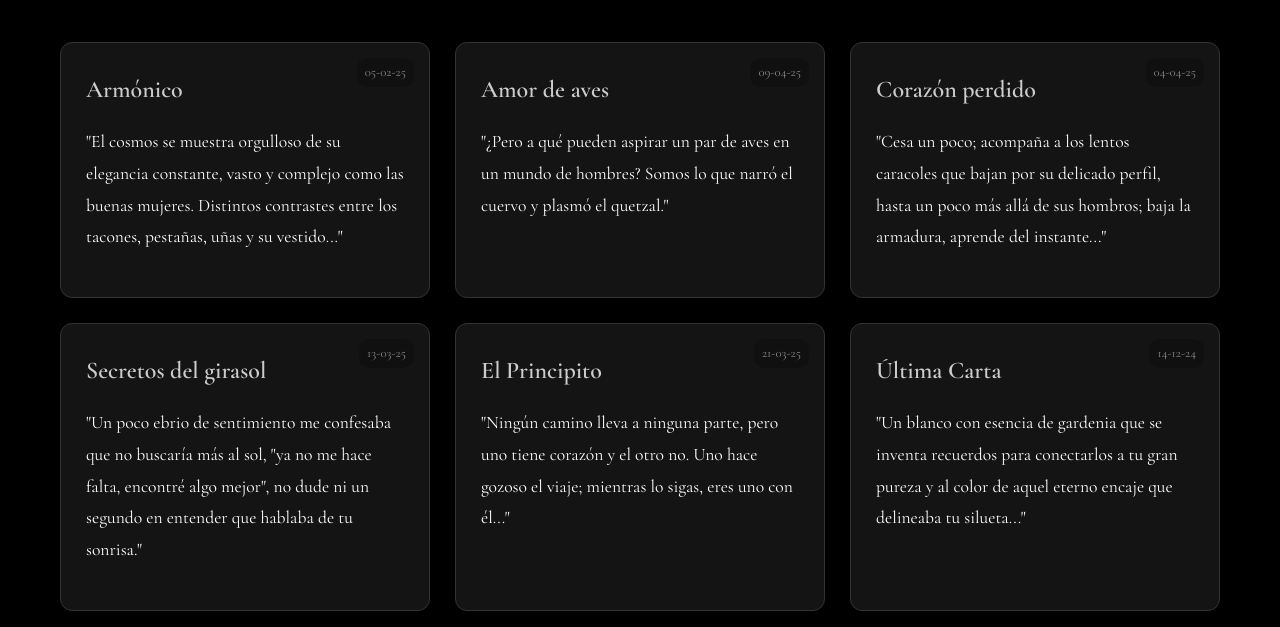
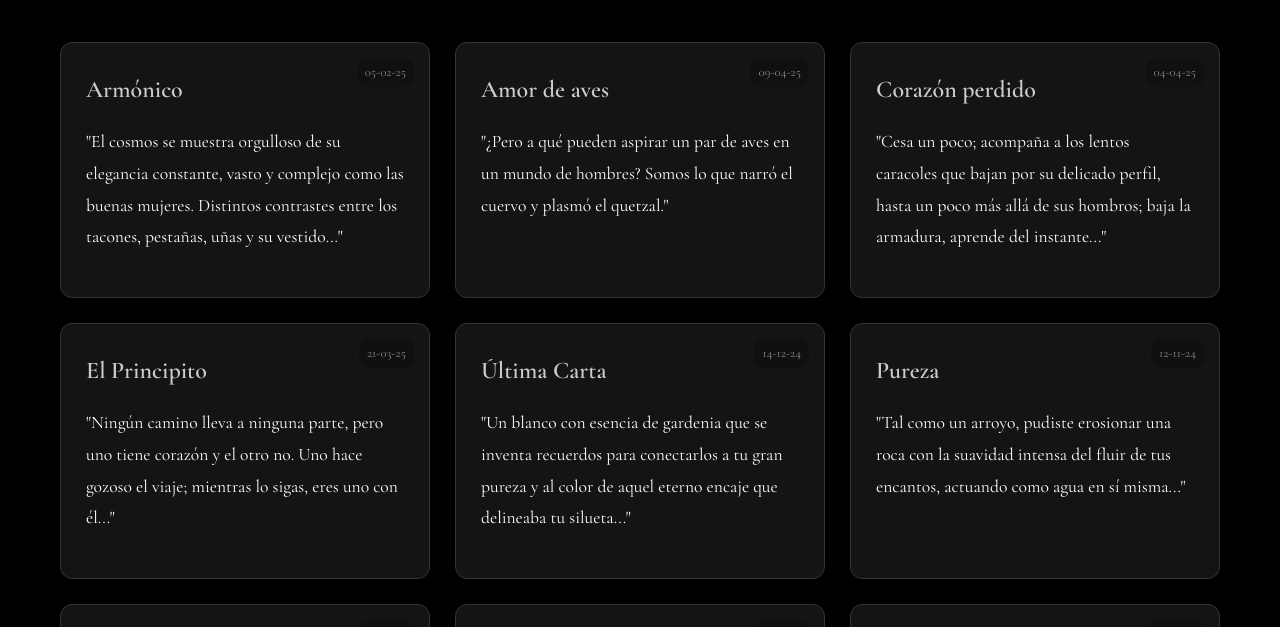
Before and after one commit to anjespergz/anjes, a plain HTML site: page publicaciones.html in a window 1280 px wide. Shown: the part 102-729 px from the top of the page. Drawn offline with nearby package versions, Linux system fonts and the light colour scheme.

Commit message:
Update publicaciones.html

```diff
--- a/publicaciones.html
+++ b/publicaciones.html
@@ -53,22 +53,6 @@
  <p>
         "Cesa un poco; acompaña a los lentos caracoles que bajan por su delicado perfil, hasta un poco más allá de sus hombros; baja la armadura, aprende del instante..."
     </p> </a>
-
-
-
-
-
-<!-- Escrito 8: Corazón Perdido -->
-        <a href="sharon.html" class="escrito">
-            <h2>Secretos del girasol</h2>
-            <span class="fecha">13-03-25</span>
-
- <p>
-        "Un poco ebrio de sentimiento me confesaba que no buscaría más al sol, "ya no me hace falta, encontré algo mejor", no dude ni un segundo en entender que hablaba de tu sonrisa."
-
-
-    </p> </a>
-
 
 
 
```
